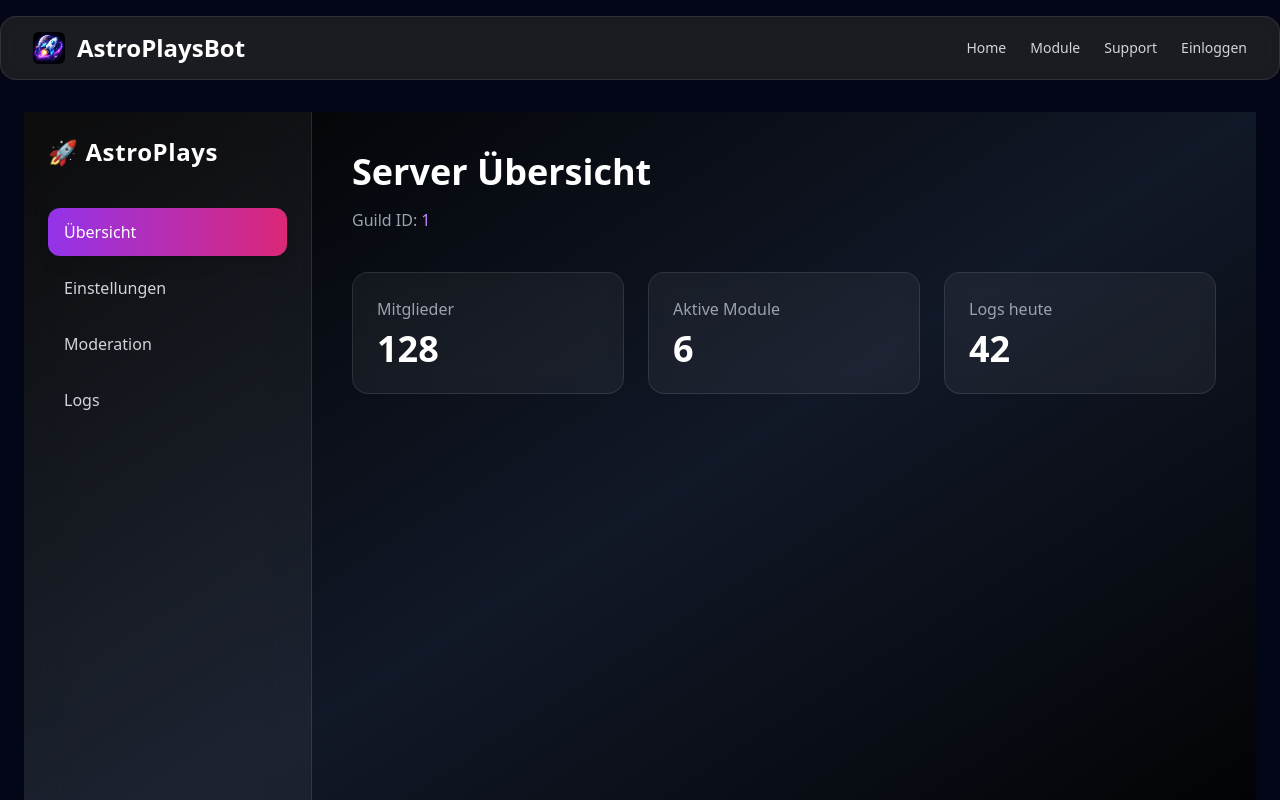
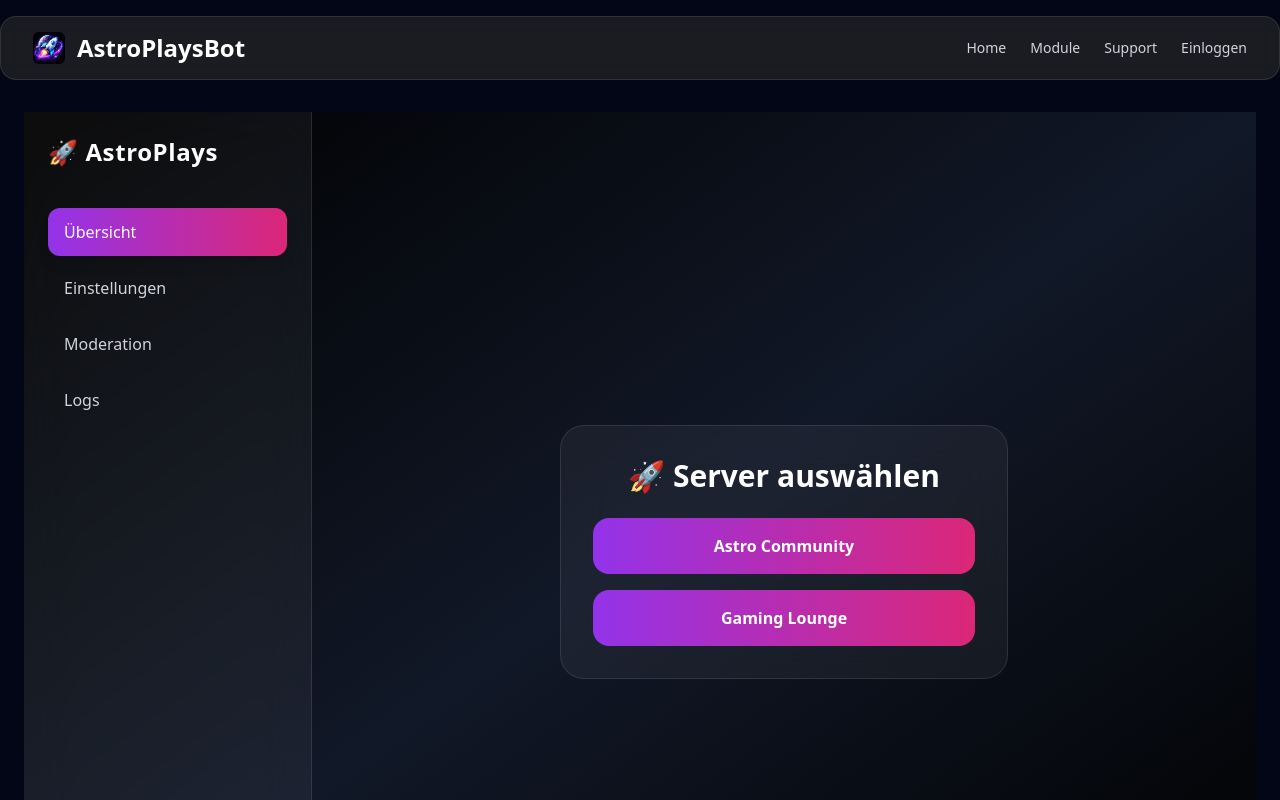
Before and after one commit to AstroPlaysBot/information, a Next.js app: page /dashboard/1 in a window 1280 px wide. Shown: the top 800 px of the page. Built offline with nearby package versions, Linux system fonts and the light colour scheme.

Commit message:
Update page.tsx

```diff
--- a/src/app/dashboard/[guildId]/page.tsx
+++ b/src/app/dashboard/[guildId]/page.tsx
@@ -1,34 +1,34 @@
 'use client';
 
-import { useParams } from 'next/navigation';
+import { useRouter } from 'next/navigation';
 
-export default function GuildDashboardPage() {
-  const { guildId } = useParams<{ guildId: string }>();
+const servers = [
+  { id: '123', name: 'Astro Community' },
+  { id: '456', name: 'Gaming Lounge' },
+];
+
+export default function DashboardSelectPage() {
+  const router = useRouter();
 
   return (
-    <div>
-      <h1 className="text-4xl font-extrabold mb-4">
-        Server Übersicht
-      </h1>
+    <div className="min-h-screen flex items-center justify-center text-white px-6">
+      <div className="max-w-md w-full bg-white/5 backdrop-blur-xl border border-white/10 rounded-3xl p-8">
+        <h1 className="text-3xl font-extrabold mb-6 text-center">
+          🚀 Server auswählen
+        </h1>
 
-      <p className="text-gray-400 mb-10">
-        Guild ID: <span className="text-purple-400">{guildId}</span>
-      </p>
-
-      <div className="grid grid-cols-1 md:grid-cols-3 gap-6">
-        <StatCard title="Mitglieder" value="128" />
-        <StatCard title="Aktive Module" value="6" />
-        <StatCard title="Logs heute" value="42" />
+        <div className="space-y-4">
+          {servers.map((server) => (
+            <button
+              key={server.id}
+              onClick={() => router.push(`/dashboard/${server.id}`)}
+              className="w-full py-4 rounded-2xl bg-gradient-to-r from-purple-600 to-pink-600 hover:scale-[1.02] transition font-semibold"
+            >
+              {server.name}
+            </button>
+          ))}
+        </div>
       </div>
     </div>
   );
 }
-
-function StatCard({ title, value }: { title: string; value: string }) {
-  return (
-    <div className="rounded-2xl bg-white/5 border border-white/10 p-6 backdrop-blur">
-      <h3 className="text-gray-400 mb-2">{title}</h3>
-      <p className="text-4xl font-bold">{value}</p>
-    </div>
-  );
-}
```
